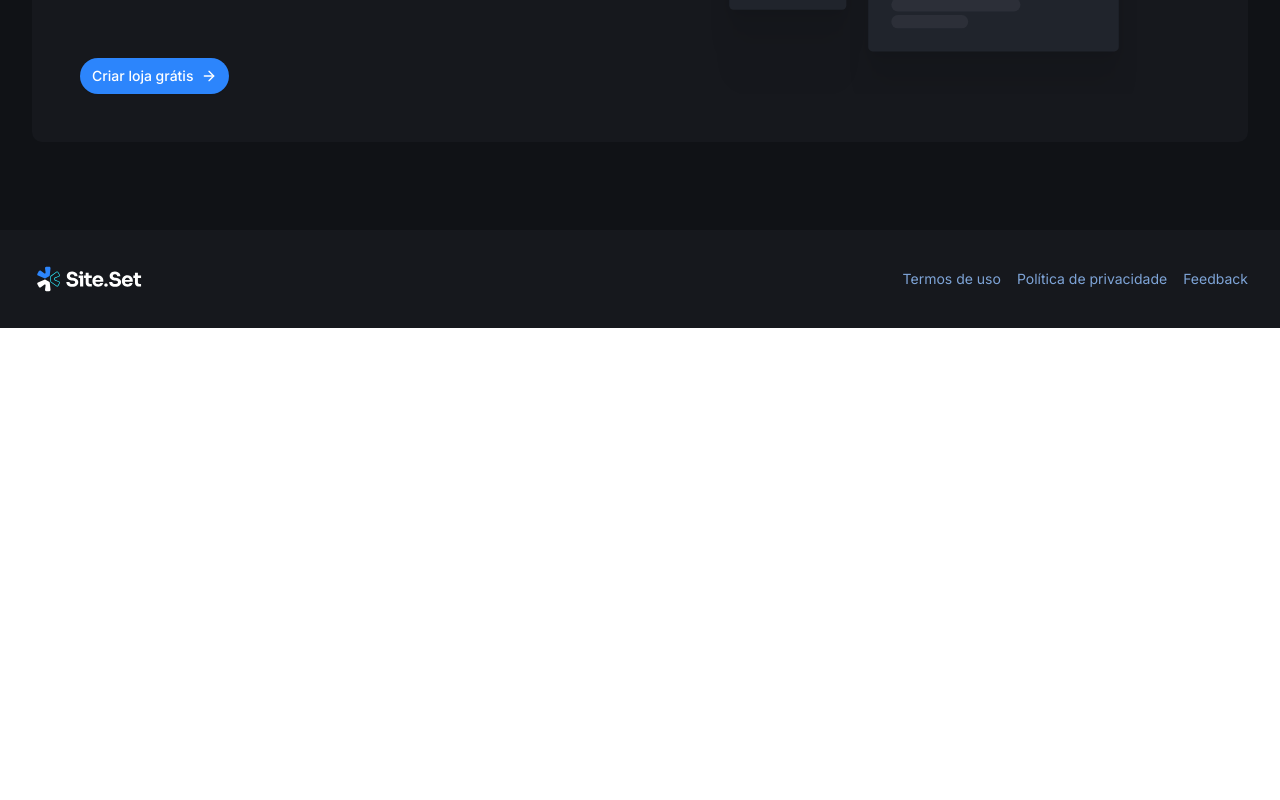
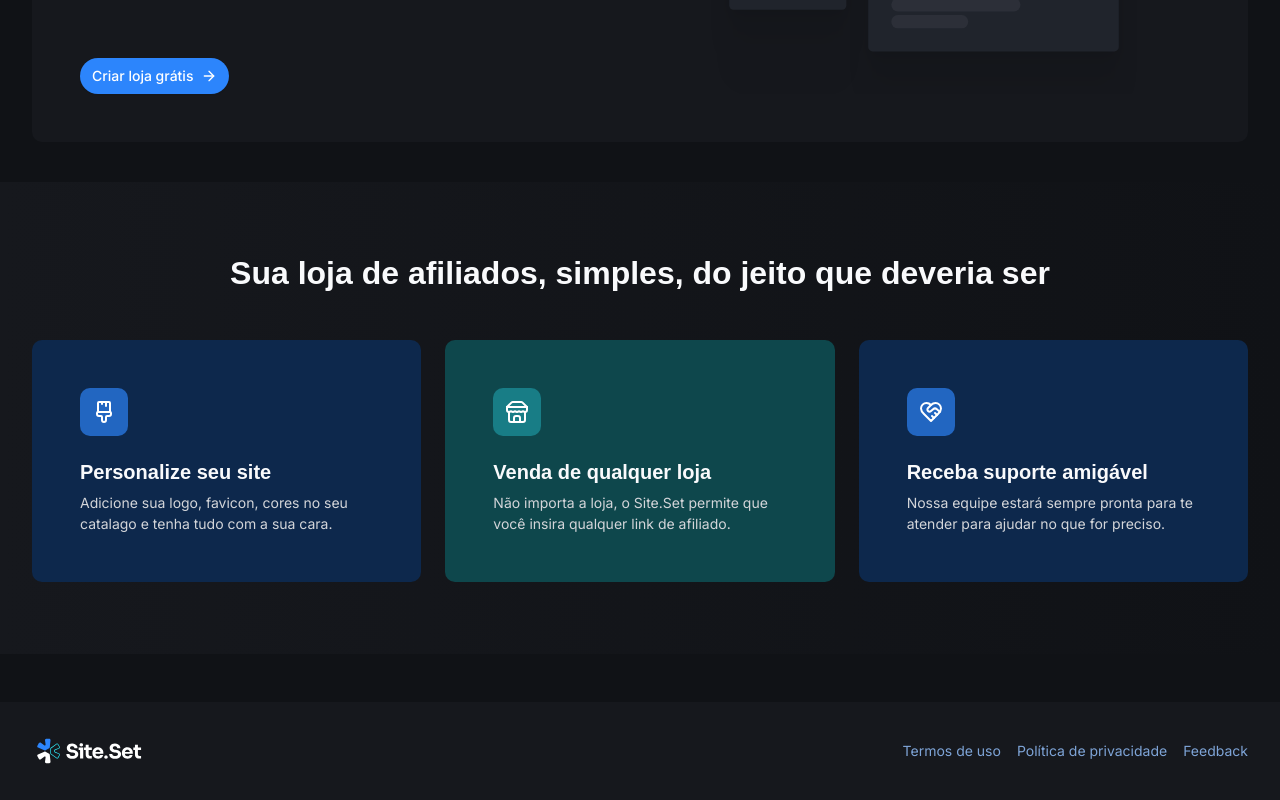
Before and after one commit to CesarNeo/next-pages-blog, a Next.js app: page / in a window 1280 px wide. Shown: the part 1265-2065 px from the top of the page. Before the commit the page ends 1593 px from the top, so only its background shows below. Built offline with nearby package versions, Linux system fonts and the light colour scheme; a web font is replaced by a local one.

Commit message:
feat: create support section

```diff
--- /dev/null
+++ b/src/components/support-section/index.tsx
@@ -0,0 +1,56 @@
+import { HeartHandshake, PaintbrushVertical, Store } from 'lucide-react';
+
+function SupportSection() {
+  return (
+    <section className="bg-gradient-to-r from-gray-500 to-gray-700 pb-8 md:py-10">
+      <div className="container flex flex-col items-center gap-12">
+        <h2 className="font-pt-caption text-heading-xl font-heading-xl leading-heading-xl text-center text-balance text-gray-100">
+          Sua loja de afiliados, simples, do jeito que deveria ser
+        </h2>
+
+        <div className="grid gap-6 md:grid-cols-3">
+          <div className="flex flex-col gap-2 rounded-lg bg-blue-400 p-6 text-left md:p-12">
+            <div className="mb-4 flex size-12 items-center justify-center rounded-lg bg-blue-300">
+              <PaintbrushVertical className="size-6 text-white" />
+            </div>
+            <strong className="font-pt-caption text-heading-sm font-heading-sm leading-heading-sm text-gray-100">
+              Personalize seu site
+            </strong>
+            <p className="text-body-sm font-body-sm leading-body-sm text-gray-200">
+              Adicione sua logo, favicon, cores no seu catalago e tenha tudo com
+              a sua cara.
+            </p>
+          </div>
+
+          <div className="flex flex-col gap-2 rounded-lg bg-cyan-300 p-6 text-left md:p-12">
+            <div className="mb-4 flex size-12 items-center justify-center rounded-lg bg-cyan-200">
+              <Store className="size-6 text-white" />
+            </div>
+            <strong className="font-pt-caption text-heading-sm font-heading-sm leading-heading-sm text-gray-100">
+              Venda de qualquer loja
+            </strong>
+            <p className="text-body-sm font-body-sm leading-body-sm text-gray-200">
+              Não importa a loja, o Site.Set permite que você insira qualquer
+              link de afiliado.
+            </p>
+          </div>
+
+          <div className="flex flex-col gap-2 rounded-lg bg-blue-400 p-6 text-left md:p-12">
+            <div className="mb-4 flex size-12 items-center justify-center rounded-lg bg-blue-300">
+              <HeartHandshake className="size-6 text-white" />
+            </div>
+            <strong className="font-pt-caption text-heading-sm font-heading-sm leading-heading-sm text-gray-100">
+              Receba suporte amigável
+            </strong>
+            <p className="text-body-sm font-body-sm leading-body-sm text-gray-200">
+              Nossa equipe estará sempre pronta para te atender para ajudar no
+              que for preciso.
+            </p>
+          </div>
+        </div>
+      </div>
+    </section>
+  );
+}
+
+export default SupportSection;
--- a/src/pages/index.tsx
+++ b/src/pages/index.tsx
@@ -1,5 +1,6 @@
 import FeatureSection from '@/components/feature-section';
 import HeroSection from '@/components/hero-section';
+import SupportSection from '@/components/support-section';
 
 export default function Home() {
   return (
@@ -7,6 +8,7 @@ export default function Home() {
       <article className="flex flex-col">
         <HeroSection />
         <FeatureSection />
+        <SupportSection />
       </article>
     </>
   );
```
